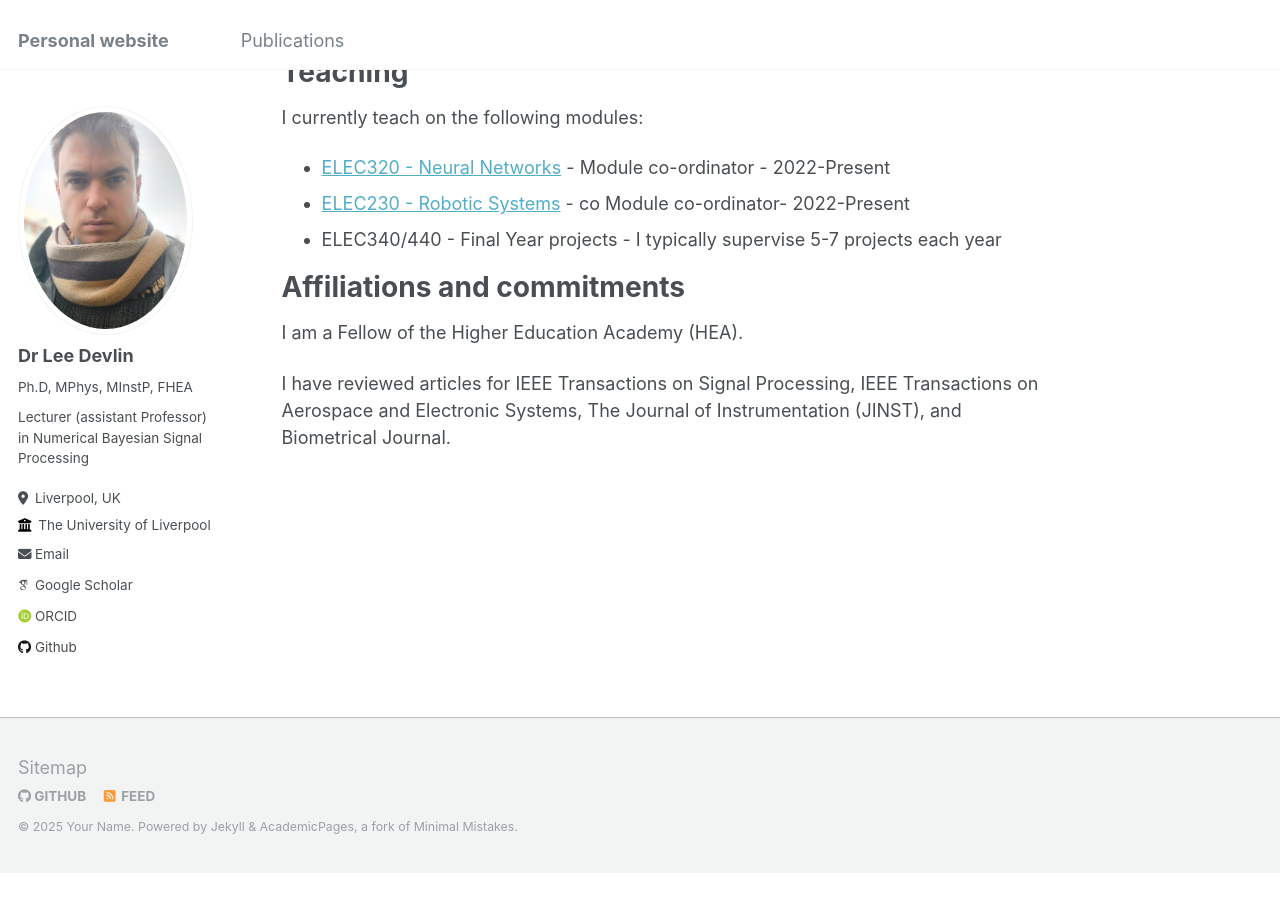
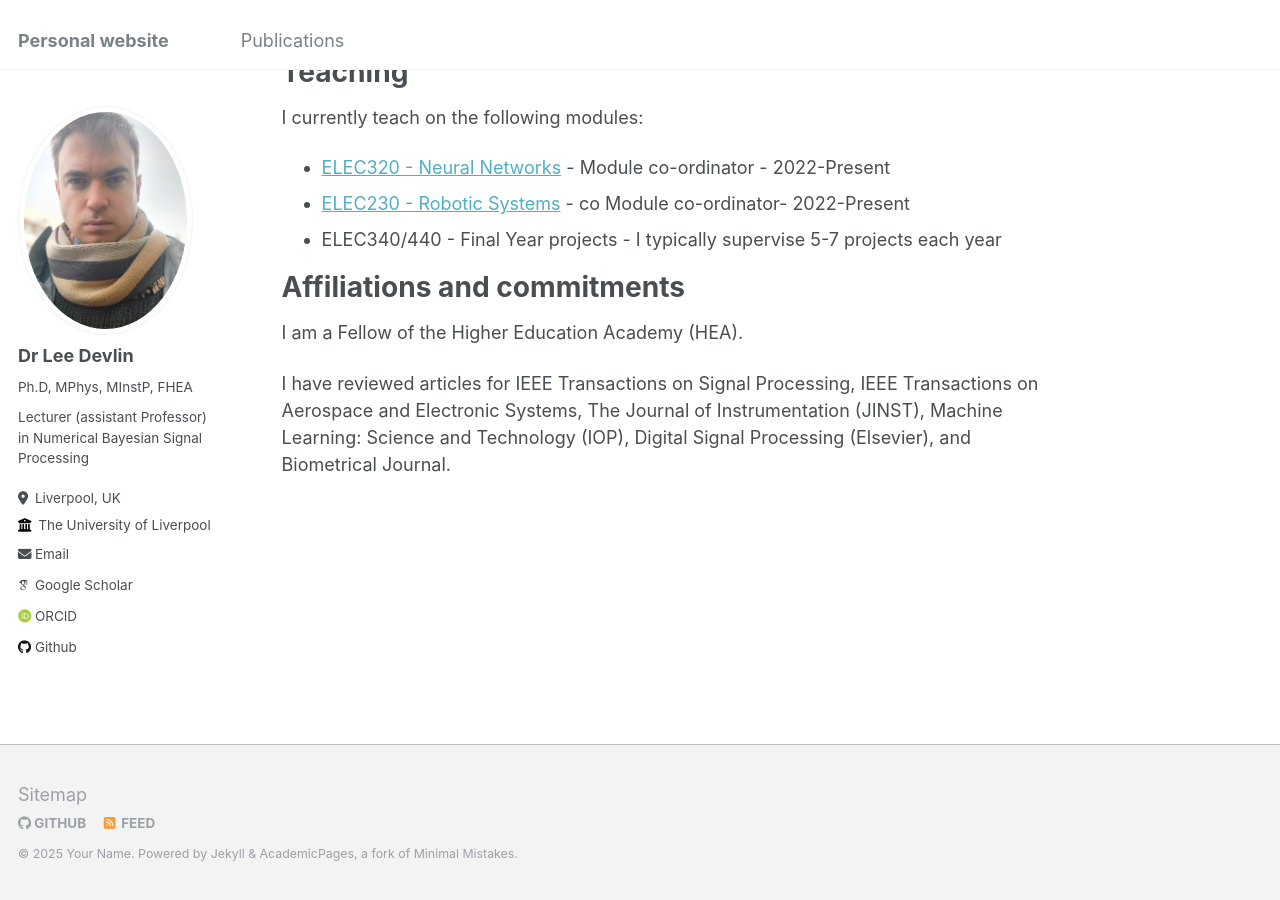
Before and after one commit to LJDevlin/LJDevlin.github.io, a Jekyll site: the page built from _pages/about.md, in a window 1280 px wide and 900 px high, scrolled down 543 px. Built offline with Jekyll 4.4.1, drawn with Linux system fonts in a browser that asks for light colours; some web fonts are replaced; before the commit the page ends 1416 px from its top, so only the background shows below that.

Commit message:
Update about.md

```diff
--- a/_pages/about.md
+++ b/_pages/about.md
@@ -29,4 +29,4 @@ Affiliations and commitments
 ======
 I am a Fellow of the Higher Education Academy (HEA).
 
-I have reviewed articles for IEEE Transactions on Signal Processing, IEEE Transactions on Aerospace and Electronic Systems, The Journal of Instrumentation (JINST), and Biometrical Journal.
+I have reviewed articles for IEEE Transactions on Signal Processing, IEEE Transactions on Aerospace and Electronic Systems, The Journal of Instrumentation (JINST), Machine Learning: Science and Technology (IOP), Digital Signal Processing (Elsevier), and Biometrical Journal.
```
